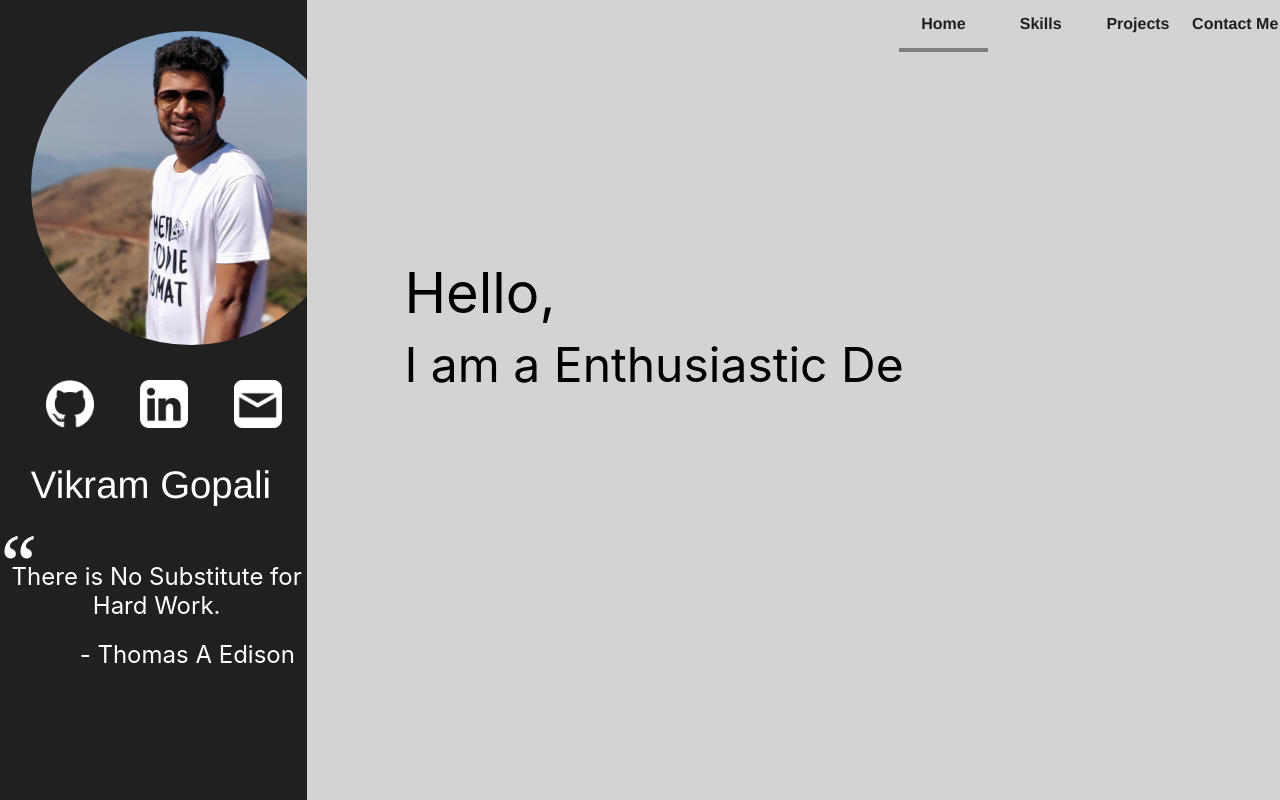
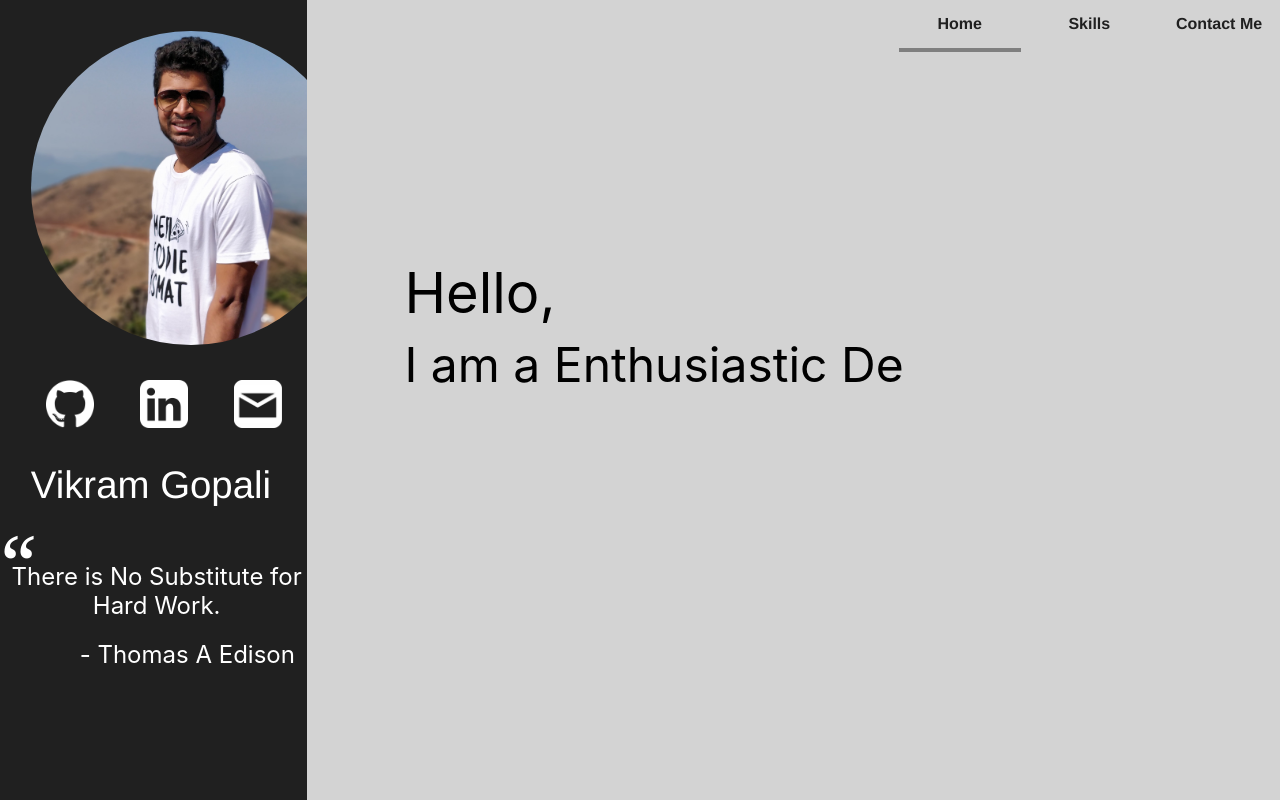
Before and after one commit to vikramgopali1970/Portfolio, a React app: page / in a window 1280 px wide. Built offline with nearby package versions, Linux system fonts and the light colour scheme.

Commit message:
removed projects

```diff
--- a/src/Components/NavBar/NavBar.js
+++ b/src/Components/NavBar/NavBar.js
@@ -20,11 +20,6 @@ class NavBar extends React.Component{
                 Name:"Skills",
                 Link:"/skills",
                 Key:2
-            },
-            {
-                Name:"Projects",
-                Link:"/projects",
-                Key : 3
             },
             {
                 Name:"Contact Me",
```
Also changed, not shown: 2 other files (tests, documents, lock files or other folders).
